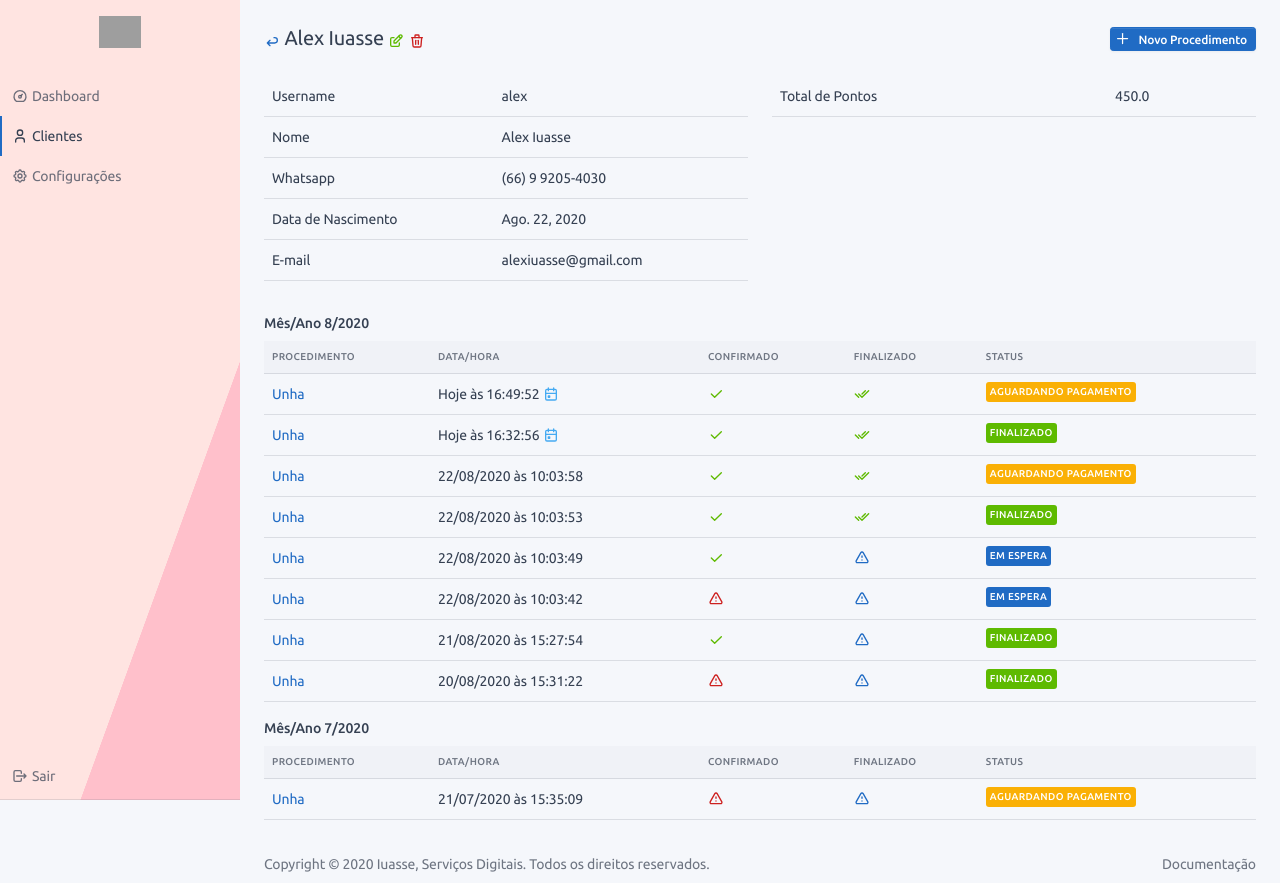
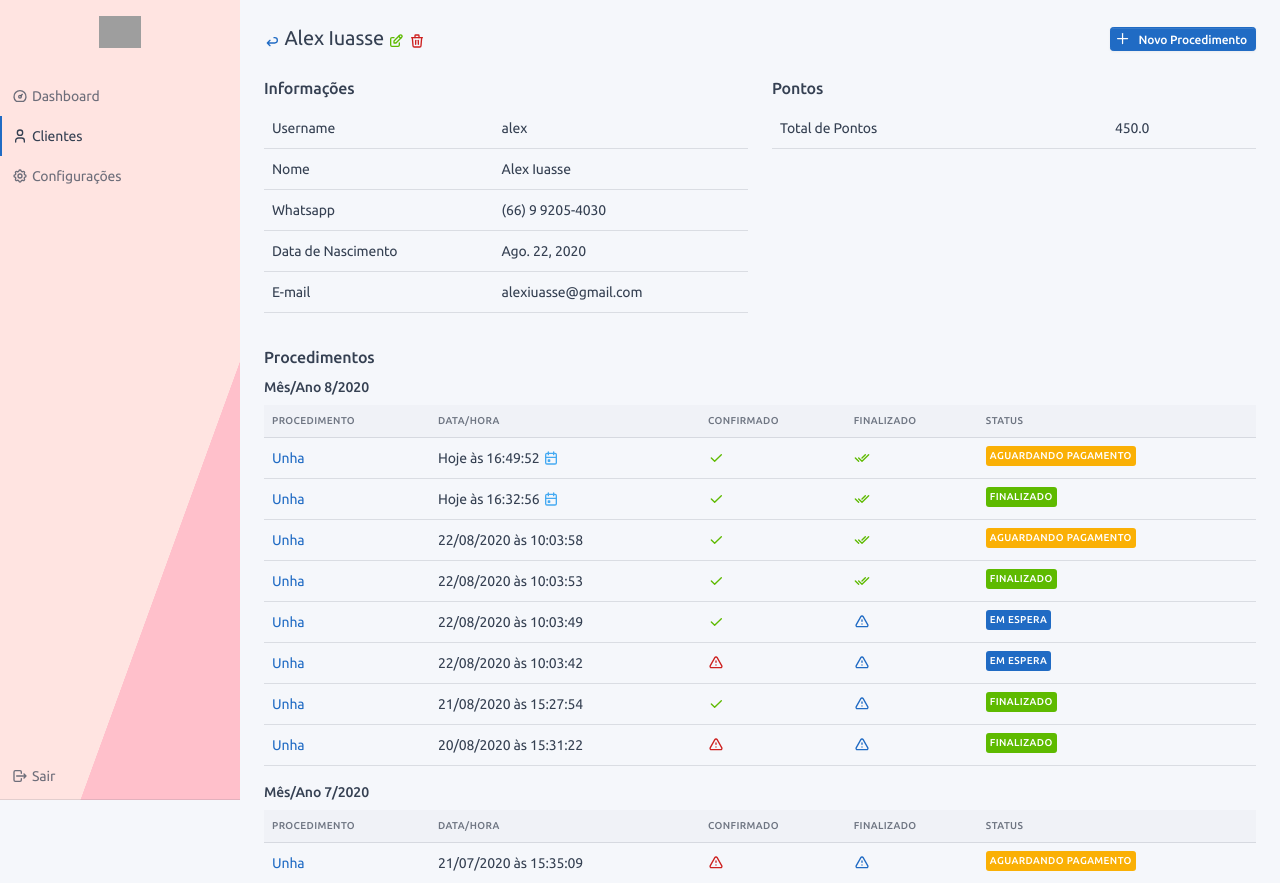
Before and after one commit to alexiuasse/AtelieLeya, a Django app: page /user/2/profile/ in a window 1280 px wide. Shown: the top 883 px of the page. Run offline with Django 3.2, Linux system fonts and the light colour scheme; a user stored in the database is signed in; data comes from the database, SQL or seed files in the repository; both versions use the stored data as it was after the commit; parts of the project's set-up code (start-up, migrations or seed data) failed here and were passed over; some libraries are stand-ins or nearby versions; grey boxes are pictures that could not be loaded.

Commit message:
minor fixes

```diff
--- a/app/frontend/templates/user/form.html
+++ b/app/frontend/templates/user/form.html
@@ -1,7 +1,7 @@
 <!--
   ~ Created by Alex Matos Iuasse.
   ~ Copyright (c) 2020.  All rights reserved.
-  ~ Last modified 24/08/2020 13:18.
+  ~ Last modified 24/08/2020 15:33.
   -->
 
 {% extends 'base.html' %}
@@ -59,8 +59,5 @@
         };
         var mask = IMask(element, maskOptions);
     });
-
-
-
 </script>
 {% endblock %}
--- a/app/frontend/templates/user/profile.html
+++ b/app/frontend/templates/user/profile.html
@@ -1,7 +1,7 @@
 <!--
   ~ Created by Alex Matos Iuasse.
   ~ Copyright (c) 2020.  All rights reserved.
-  ~ Last modified 24/08/2020 13:39.
+  ~ Last modified 24/08/2020 15:33.
   -->
 
 {% extends 'base.html' %}
@@ -44,6 +44,7 @@
         </div>
         {% endif %}
         <div class="col-lg-6 col-md-auto">
+            <h3>Informações</h3>
             <div class="table-responsive mb-3">
                 <table class="table table-hover">
                     {% for k, v in obj.get_dict_data.items %}
@@ -56,6 +57,7 @@
             </div>
         </div>
         <div class="col-lg-6 col-md-auto">
+            <h3>Pontos</h3>
             <div class="table-responsive mb-3">
                 <table class="table table-hover">
                     {% for k, v in obj.get_dict_data_points.items %}
@@ -69,6 +71,7 @@
         </div>
     </div>
     <div class="row">
+        <h3>Procedimentos</h3>
         {% for k,v in obj.get_service_sorted_by_entry_date.items %}
         <div class="col-lg-12 col-md-auto">
             <h4>Mês/Ano {{k}}</h4>
```
Also changed, not shown: app/db.sqlite3.
